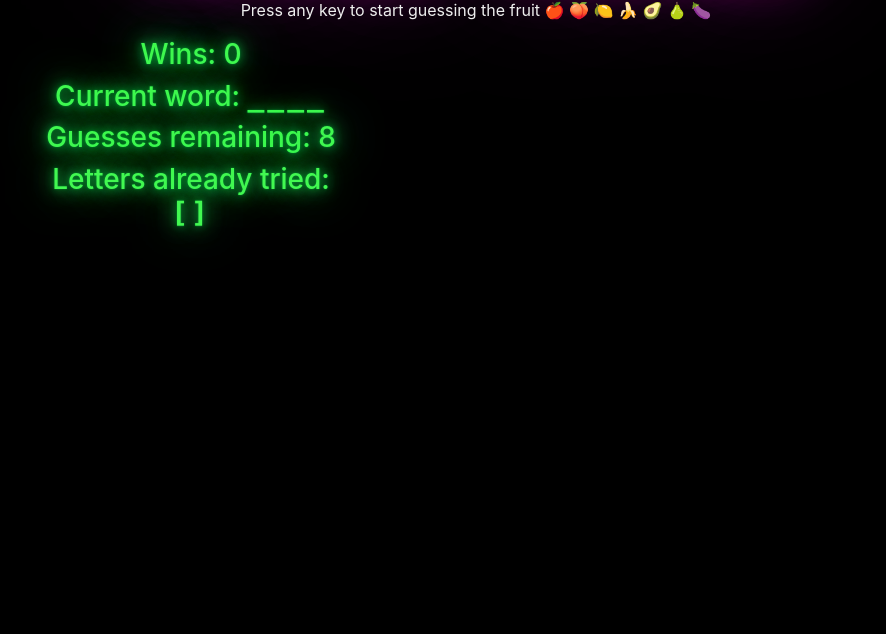
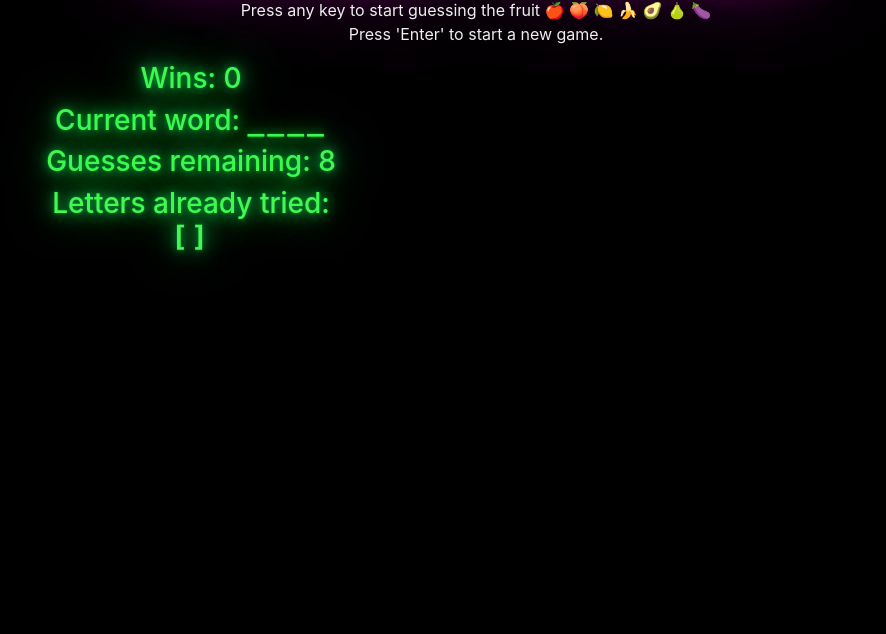
Before and after one commit to hliang/WordGuessGame, a plain HTML site: page index.html in a window 1280 px wide. Shown: the part 166-800 px from the top of the page, without its empty margins (164-1050 px from the left). Drawn offline with nearby package versions, Linux system fonts and the light colour scheme.

Commit message:
add a hint for starting new game

```diff
--- a/index.html
+++ b/index.html
@@ -14,7 +14,7 @@
         <div class="text-center col-sm-12 col-md-12 col-lg-12">
             <h1 id="gamename" class="neon">LAME GAME</h1>
             <div id="usage">
-                <p>Press any key to start guessing the fruit 🍎 🍑 🍋 🍌 🥑 🍐 🍆 </p>
+                <p>Press any key to start guessing the fruit 🍎 🍑 🍋 🍌 🥑 🍐 🍆 <br>Press 'Enter' to start a new game.</p>
             </div>
         </div>
     </div>
```
